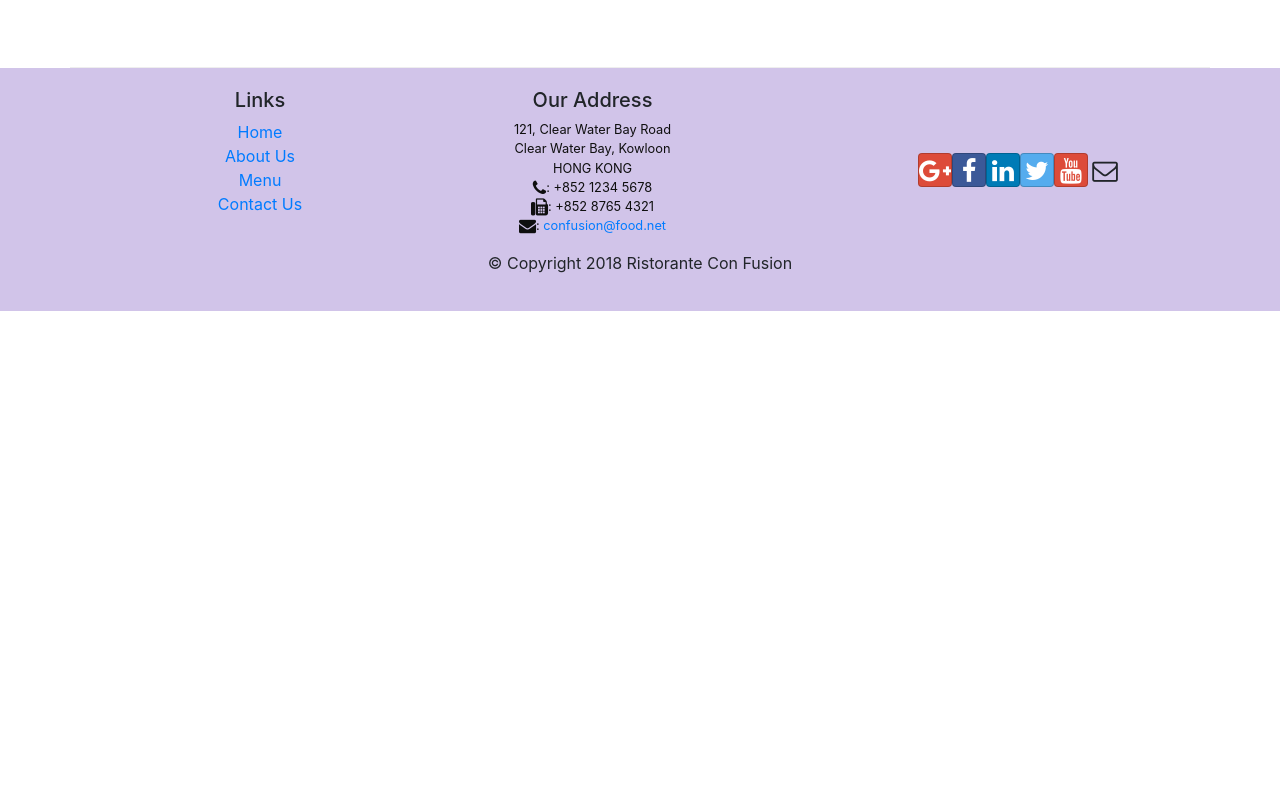
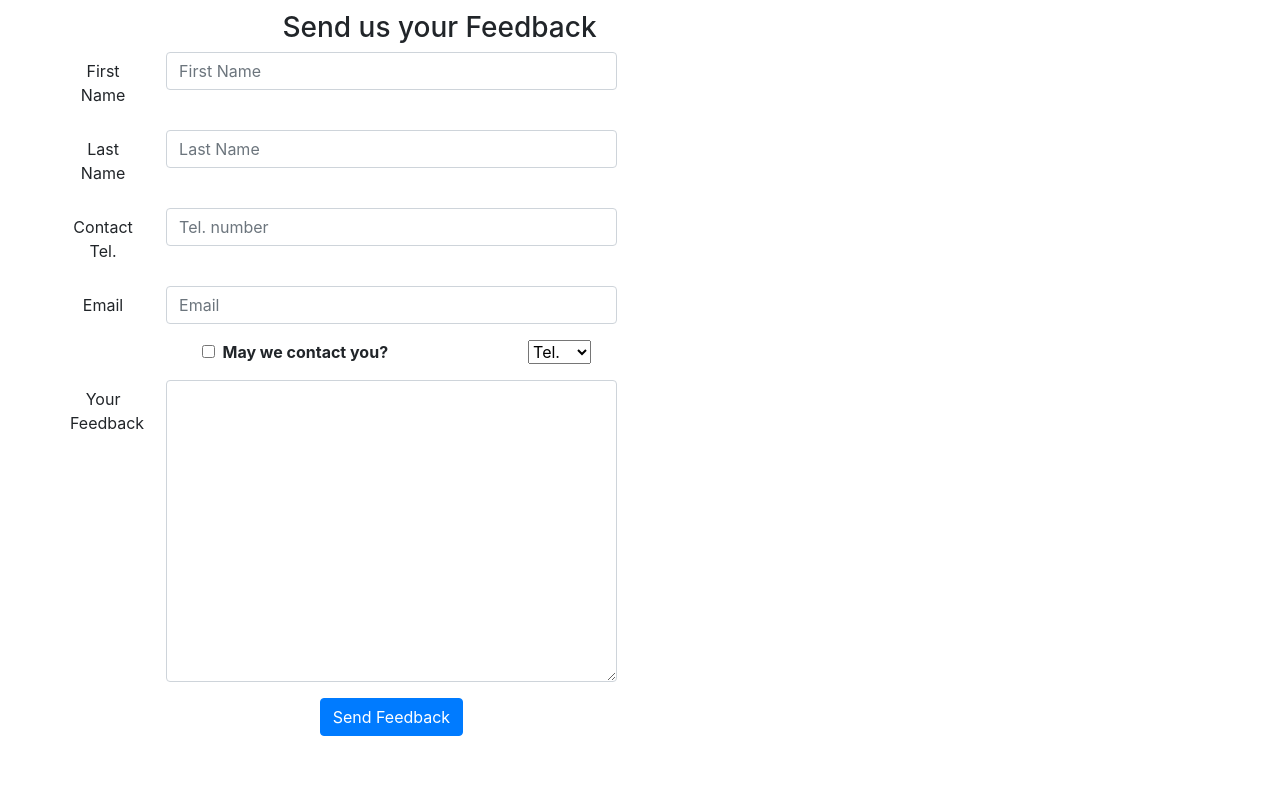
Before and after one commit to Dongnguyen1406/Confusion, a React (Create React App) app: page /contactus in a window 1280 px wide. Shown: the part 824-1620 px from the top of the page. Before the commit the page ends 1135 px from the top, so only its background shows below. Built offline with nearby package versions, Linux system fonts and the light colour scheme.

Commit message:
Controlled Forms

```diff
--- a/package.json
+++ b/package.json
@@ -13,6 +13,7 @@
     "react-dom": "^18.2.0",
     "react-router-dom": "^4.2.2",
     "react-scripts": "5.0.1",
+    "reactstrap": "^9.2.0",
     "web-vitals": "^2.1.4"
   },
   "scripts": {
--- a/src/App.css
+++ b/src/App.css
@@ -69,3 +69,8 @@
 .navbar-dark {
   background-color: #512DA8;
 }
+
+.btn-group {
+  -webkit-print-color-adjust: exact;
+  print-color-adjust: exact;
+}
--- a/src/Components/ContactComponent.js
+++ b/src/Components/ContactComponent.js
@@ -1,9 +1,47 @@
-import React from 'react';
-import { Breadcrumb, BreadcrumbItem } from 'reactstrap';
+import React, { Component } from 'react';
+import {
+    Breadcrumb, BreadcrumbItem,
+    Button, Form, FormGroup, Label, Input, Col
+} from 'reactstrap';
 import { Link } from 'react-router-dom';
 
+class Contact extends Component {
+    constructor(props) {
+        super(props);
 
-function Contact(props) {
+        this.state = {
+            firstname: '',
+            lastname: '',
+            telnum: '',
+            email: '',
+            agree: false,
+            contactType: 'Tel.',
+            message: ''
+        };
+
+        this.handleInputChange = this.handleInputChange.bind(this);
+        this.handleSubmit = this.handleSubmit.bind(this);
+
+    }
+
+    handleInputChange(event) {
+        const target = event.target;
+        const value = target.type === 'checkbox' ? target.checked : target.value;
+        const name = target.name;
+
+        this.setState({
+            [name]: value
+        });
+    }
+
+    handleSubmit(event) {
+        console.log('Current State is: ' + JSON.stringify(this.state));
+        alert('Current State is: ' + JSON.stringify(this.state));
+        event.preventDefault();
+    }
+
+
+    render() {
         return (
             <div className="container">
                 <div className="row">
@@ -37,14 +75,101 @@
                     </div>
                     <div className="col-12 col-sm-11 offset-sm-1">
                         <div className="btn-group" role="group">
-                        <a role="button" className="btn btn-primary" href="tel:+85212345678"><i className="fa fa-phone"></i> Call</a>
-                        <a role="button" className="btn btn-info"><i className="fa fa-skype"></i> Skype</a>
-                        <a role="button" className="btn btn-success" href="mailto:confusion@food.net"><i className="fa fa-envelope-o"></i> Email</a>
+                            <Button tag={Link} to="tel:+85212345678" color="primary"><i className="fa fa-phone"></i> Call</Button>
+                            <Button tag={Link} to="#" color="info"><i className="fa fa-skype"></i> Skype</Button>
+                            <Button tag={Link} to="mailto:confusion@food.net" color="success"><i className="fa fa-envelope-o"></i> Email</Button>
                         </div>
                     </div>
+
+                    <div className="row row-content">
+                        <div className="col-12">
+                            <h3>Send us your Feedback</h3>
+                        </div>
+                        <div className="col-12 col-md-9">
+                            <Form onSubmit={this.handleSubmit}>
+                                <FormGroup row>
+                                    <Label htmlFor="firstname" md={2}>First Name</Label>
+                                    <Col md={10}>
+                                        <Input type="text" id="firstname" name="firstname"
+                                            placeholder="First Name"
+                                            value={this.state.firstname}
+                                            onChange={this.handleInputChange} />
+                                    </Col>
+                                </FormGroup>
+                                <FormGroup row>
+                                    <Label htmlFor="lastname" md={2}>Last Name</Label>
+                                    <Col md={10}>
+                                        <Input type="text" id="lastname" name="lastname"
+                                            placeholder="Last Name"
+                                            value={this.state.lastname}
+                                            onChange={this.handleInputChange} />
+                                    </Col>
+                                </FormGroup>
+                                <FormGroup row>
+                                    <Label htmlFor="telnum" md={2}>Contact Tel.</Label>
+                                    <Col md={10}>
+                                        <Input type="tel" id="telnum" name="telnum"
+                                            placeholder="Tel. number"
+                                            value={this.state.telnum}
+                                            onChange={this.handleInputChange} />
+                                    </Col>
+                                </FormGroup>
+                                <FormGroup row>
+                                    <Label htmlFor="email" md={2}>Email</Label>
+                                    <Col md={10}>
+                                        <Input type="email" id="email" name="email"
+                                            placeholder="Email"
+                                            value={this.state.email}
+                                            onChange={this.handleInputChange} />
+                                    </Col>
+                                </FormGroup>
+                                <FormGroup row>
+                                    <Col md={{ size: 6, offset: 2 }}>
+                                        <FormGroup check>
+                                            <Label check>
+                                                <Input type="checkbox"
+                                                    name="agree"
+                                                    checked={this.state.agree}
+                                                    onChange={this.handleInputChange} /> {' '}
+                                                <strong>May we contact you?</strong>
+                                            </Label>
+                                        </FormGroup>
+                                    </Col>
+                                    <Col md={{ size: 3, offset: 1 }}>
+                                        <Input type="select" name="contactType"
+                                            value={this.state.contactType}
+                                            onChange={this.handleInputChange}>
+                                            <option>Tel.</option>
+                                            <option>Email</option>
+                                        </Input>
+                                    </Col>
+                                </FormGroup>
+                                <FormGroup row>
+                                    <Label htmlFor="message" md={2}>Your Feedback</Label>
+                                    <Col md={10}>
+                                        <Input type="textarea" id="message" name="message"
+                                            rows="12"
+                                            value={this.state.message}
+                                            onChange={this.handleInputChange}></Input>
+                                    </Col>
+                                </FormGroup>
+                                <FormGroup row>
+                                    <Col md={{ size: 10, offset: 2 }}>
+                                        <Button type="submit" color="primary">
+                                            Send Feedback
+                                        </Button>
+                                    </Col>
+                                </FormGroup>
+                            </Form>
+                        </div>
+                    </div>
+
                 </div>
             </div>
         );
     }
 
+}
+
+
 export default Contact;
```
Also changed, not shown: src/Components/ContactComponentsV2.js (added, +50 -0 lines), 2 other files (tests, documents, lock files or other folders). Lines whose indentation alone changed are shown as unchanged.
